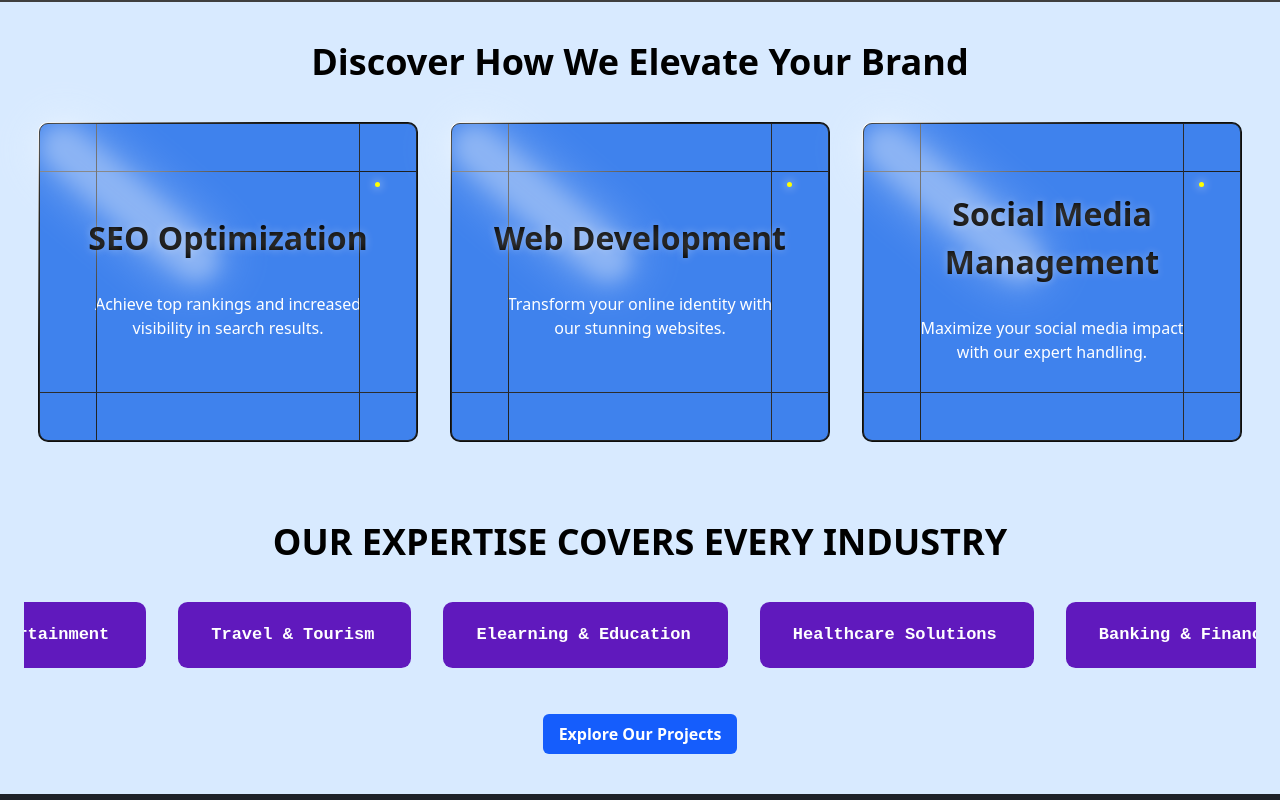
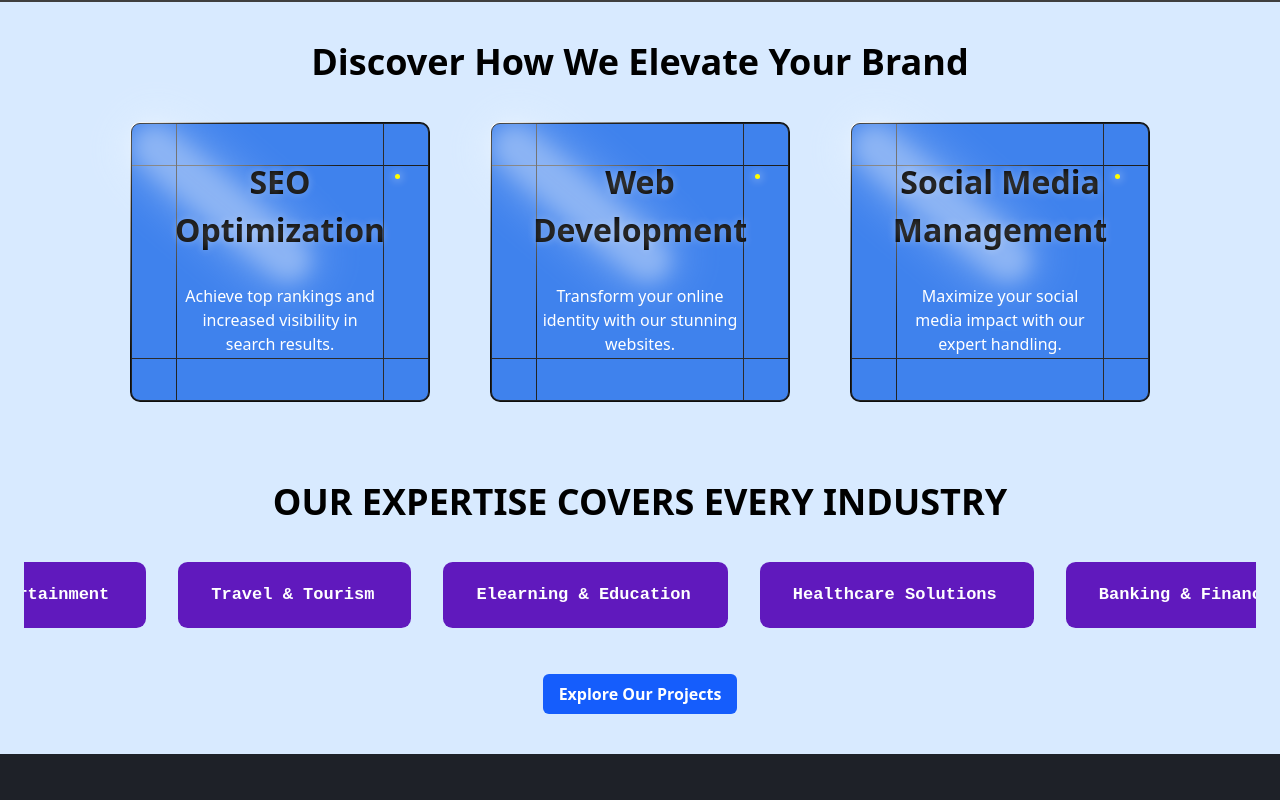
Before and after one commit to Nuvance-Technologies/Nuvance_Frontend, a Next.js app: page / in a window 1280 px wide. Shown: the part 800-1600 px from the top of the page. Built offline with nearby package versions, Linux system fonts and the light colour scheme; grey boxes are pictures that could not be loaded.

Commit message:
issues fixed

```diff
--- a/app/page.tsx
+++ b/app/page.tsx
@@ -109,7 +109,7 @@ export default function Home() {
                 <div className="text-center text-3xl sm:text-4xl font-bold mb-10">
                     Discover How We Elevate Your Brand
                 </div>
-                <div className="flex flex-col md:flex-row justify-center items-center gap-8 max-w-6xl mx-auto">
+                <div className="flex flex-col md:flex-row justify-center items-center gap-15 max-w-6xl mx-auto">
                     <CardHome
                         title="SEO Optimization"
                         description="Achieve top rankings and increased visibility in search results."
--- a/components/cards/CardHome.tsx
+++ b/components/cards/CardHome.tsx
@@ -29,8 +29,8 @@ const CardHome = ({ title, description }: CardHomeProps) => {
 
 const StyledWrapper = styled.div`
   .outer {
-    width: 380px;
-    height: 320px;
+    width: 300px;
+    height: 280px;
     border-radius: 10px;
     padding: 1px;
     background: radial-gradient(circle 230px at 0% 0%, #ffffff, #0c0d0d);
--- a/components/ui/Footer.tsx
+++ b/components/ui/Footer.tsx
@@ -94,7 +94,11 @@ export default function Footer() {
                             </li>
                             <li className="flex items-center">
                                 <span className="mr-2">✉️</span>
-                                <div onClick={() => { window.location.href = "mailto:info.techstudio@gmail.com"; }} style={{ cursor: 'pointer' }}>
+                                <div
+                                    onClick={() => { window.location.href = "mailto:info.techstudio@gmail.com"; }}
+                                    className="cursor-pointer break-words overflow-hidden text-ellipsis"
+                                    style={{ wordBreak: 'break-word', maxWidth: '100%' }}
+                                >
                                     info.techstudio@gmail.com
                                 </div>
                             </li>
```
